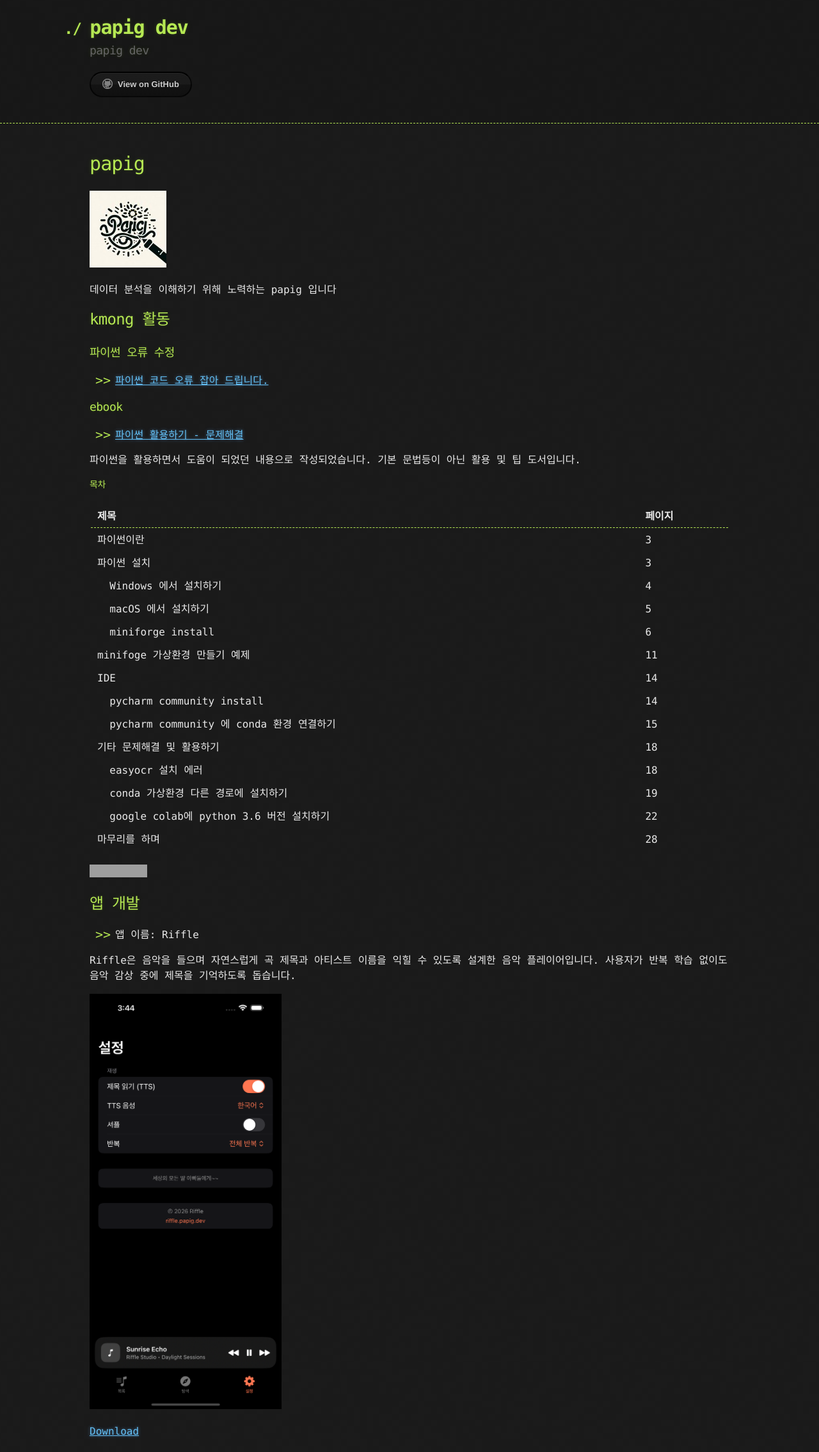
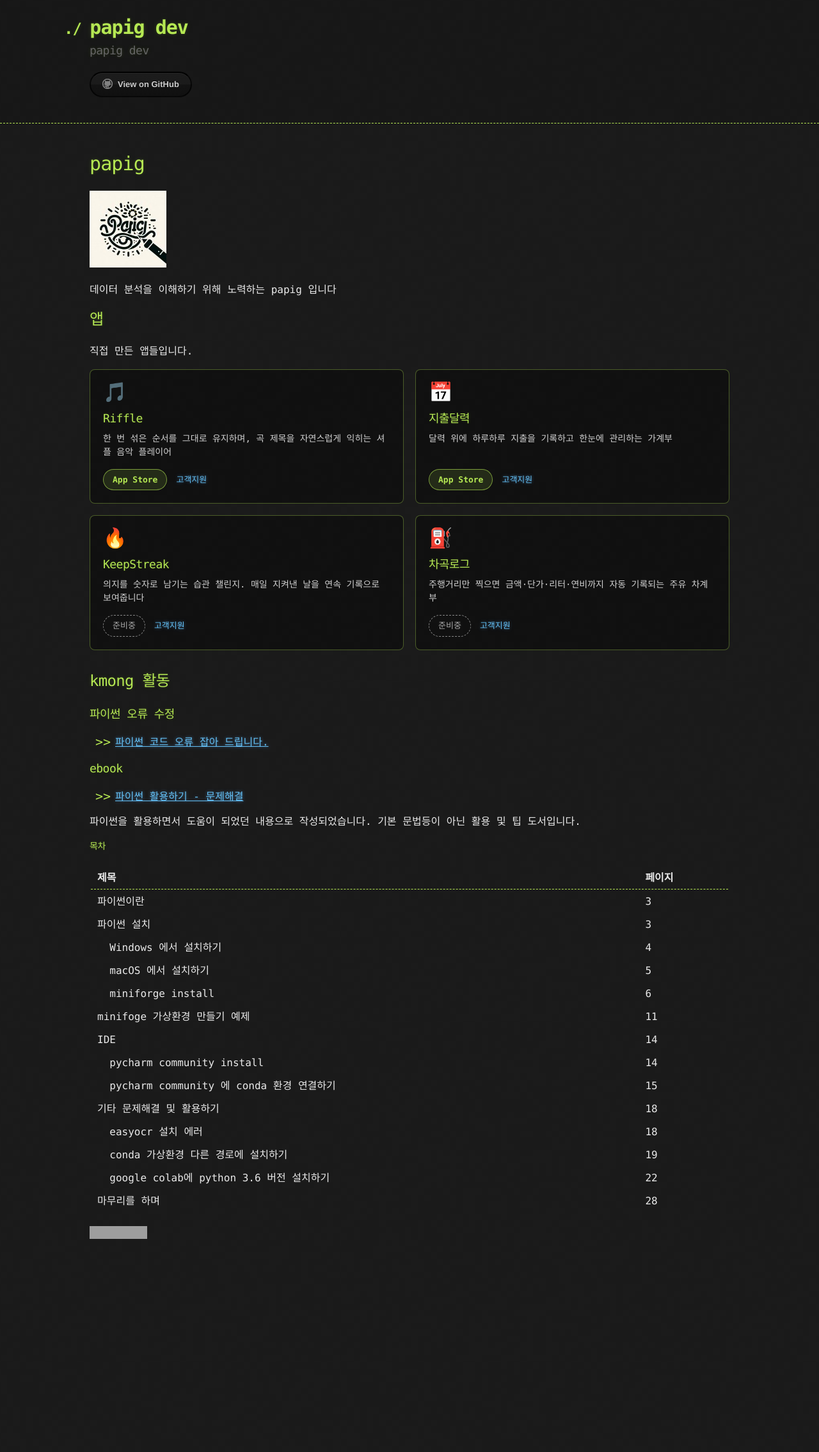
Before and after one commit to papig-dev/papig-dev.github.io, a Jekyll site: the page built from index.md, in a window 1280 px wide. Shown: the whole page at 64% size. Built offline with Jekyll 4.4.1, drawn with Linux system fonts in a browser that asks for light colours; some web fonts are replaced; our own code applies the rules of GitHub Pages for plain Markdown files; after the commit the page ends 1963 px from its top, so only the background shows below that; grey boxes are pictures that could not be loaded.

Commit message:
홈에 앱 카드 그리드 추가 (상단 배치)
- papig 소개 아래에 앱 4종 카드 그리드 신설 (Riffle, 지출달력, KeepStreak·준비중, 차곡로그·준비중)
- Riffle/지출달력은 App Store 링크, 준비중 앱은 배지 + 고객지원 링크
- 하단 중복 Riffle 섹션 제거
- 해커 테마 맞춤 카드 CSS (2열/모바일 1열 반응형, JS 불필요)

Co-Authored-By: Claude Opus 4.8 (1M context) <noreply@anthropic.com>

```diff
--- a/assets/css/style.scss
+++ b/assets/css/style.scss
@@ -2,3 +2,100 @@
 ---
 
 @import 'jekyll-theme-hacker';
+
+/* App cards
+*/
+
+.app-grid {
+  display: grid;
+  grid-template-columns: repeat(2, 1fr);
+  gap: 18px;
+  margin: 0 0 30px 0;
+}
+
+@media (max-width: 640px) {
+  .app-grid {
+    grid-template-columns: 1fr;
+  }
+}
+
+.app-card {
+  position: relative;
+  display: flex;
+  flex-direction: column;
+  padding: 20px;
+  background: rgba(0, 0, 0, 0.35);
+  border: 1px solid rgba(181, 232, 83, 0.35);
+  border-radius: 8px;
+  transition: border-color 0.15s ease, transform 0.15s ease, box-shadow 0.15s ease;
+}
+
+.app-card:hover {
+  border-color: #b5e853;
+  transform: translateY(-2px);
+  box-shadow: 0 0 12px rgba(181, 232, 83, 0.15);
+}
+
+.app-card .app-icon {
+  font-size: 30px;
+  line-height: 1;
+  margin-bottom: 12px;
+}
+
+.app-card .app-name {
+  margin: 0 0 8px 0;
+  font-size: 20px;
+  font-family: Monaco, "Bitstream Vera Sans Mono", "Lucida Console", Terminal, monospace;
+  color: #b5e853;
+  text-shadow: 0 0 5px rgba(181, 232, 83, 0.15);
+}
+
+.app-card .app-desc {
+  margin: 0 0 16px 0;
+  color: #d0d0d0;
+  font-size: 14px;
+  line-height: 1.5;
+  flex-grow: 1;
+}
+
+.app-card .app-actions {
+  display: flex;
+  align-items: center;
+  gap: 14px;
+}
+
+.app-card .app-store-link {
+  display: inline-block;
+  padding: 6px 14px;
+  background: rgba(181, 232, 83, 0.12);
+  border: 1px solid rgba(181, 232, 83, 0.6);
+  border-radius: 50px;
+  color: #b5e853;
+  font-size: 13px;
+  font-weight: bold;
+  text-decoration: none;
+  text-shadow: none;
+}
+
+.app-card .app-store-link:hover {
+  background: rgba(181, 232, 83, 0.22);
+}
+
+.app-card .app-support {
+  color: #63c0f5;
+  font-size: 13px;
+  text-decoration: none;
+}
+
+.app-card .app-support:hover {
+  text-decoration: underline;
+}
+
+.app-card .app-soon {
+  display: inline-block;
+  padding: 6px 14px;
+  border: 1px dashed #888;
+  border-radius: 50px;
+  color: #aaa;
+  font-size: 13px;
+}
--- a/index.md
+++ b/index.md
@@ -6,6 +6,55 @@ layout: default
 ![](/assets/images/papig.logo.jpg)
 
 데이터 분석을 이해하기 위해 노력하는 papig 입니다
+
+
+## 앱
+
+직접 만든 앱들입니다.
+
+<div class="app-grid">
+
+  <div class="app-card">
+    <div class="app-icon">🎵</div>
+    <h3 class="app-name">Riffle</h3>
+    <p class="app-desc">한 번 섞은 순서를 그대로 유지하며, 곡 제목을 자연스럽게 익히는 셔플 음악 플레이어</p>
+    <div class="app-actions">
+      <a class="app-store-link" href="https://apps.apple.com/app/riffle/id6759858871" target="_blank">App Store</a>
+      <a class="app-support" href="/riffle/">고객지원</a>
+    </div>
+  </div>
+
+  <div class="app-card">
+    <div class="app-icon">📅</div>
+    <h3 class="app-name">지출달력</h3>
+    <p class="app-desc">달력 위에 하루하루 지출을 기록하고 한눈에 관리하는 가계부</p>
+    <div class="app-actions">
+      <a class="app-store-link" href="https://apps.apple.com/kr/app/%EC%A7%80%EC%B6%9C%EB%8B%AC%EB%A0%A5/id6751044457" target="_blank">App Store</a>
+      <a class="app-support" href="/expensecal/">고객지원</a>
+    </div>
+  </div>
+
+  <div class="app-card">
+    <div class="app-icon">🔥</div>
+    <h3 class="app-name">KeepStreak</h3>
+    <p class="app-desc">의지를 숫자로 남기는 습관 챌린지. 매일 지켜낸 날을 연속 기록으로 보여줍니다</p>
+    <div class="app-actions">
+      <span class="app-soon">준비중</span>
+      <a class="app-support" href="/keepstreak">고객지원</a>
+    </div>
+  </div>
+
+  <div class="app-card">
+    <div class="app-icon">⛽</div>
+    <h3 class="app-name">차곡로그</h3>
+    <p class="app-desc">주행거리만 찍으면 금액·단가·리터·연비까지 자동 기록되는 주유 차계부</p>
+    <div class="app-actions">
+      <span class="app-soon">준비중</span>
+      <a class="app-support" href="/chagoklog/">고객지원</a>
+    </div>
+  </div>
+
+</div>
 
 
 ## kmong 활동
@@ -45,15 +94,3 @@ layout: default
 
 
 ![](https://komarev.com/ghpvc/?username=papig-dev&color=green)
-
-
-
-## 앱 개발
-
-- 앱 이름: Riffle
-
-Riffle은 음악을 들으며 자연스럽게 곡 제목과 아티스트 이름을 익힐 수 있도록 설계한 음악 플레이어입니다. 사용자가 반복 학습 없이도 음악 감상 중에 제목을 기억하도록 돕습니다.
-
-<img src="/assets/images/03-settings.png" width="300" height="auto" alt="Riffle app settings screenshot">
-
-[Download](https://apps.apple.com/app/riffle/id6759858871)
```
